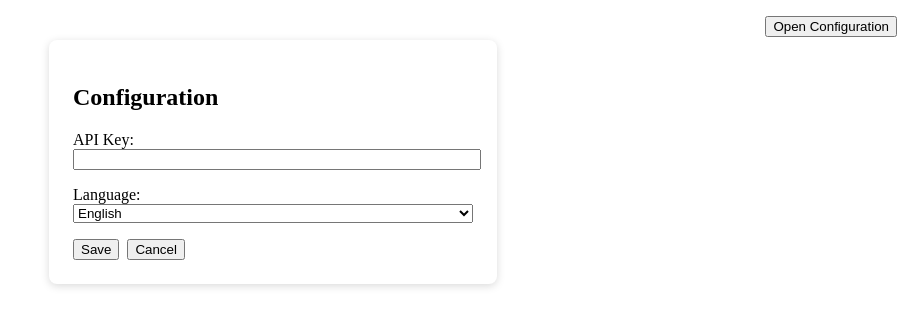
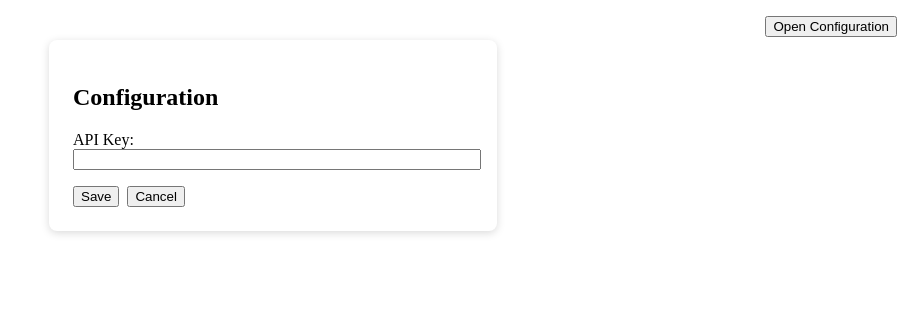
Before and after one commit to areeves/high-imperial-translator, a React (Create React App) app: page / in a window 1280 px wide. Both pictures are taken after a click on the button "Open Configuration". Shown: the top 326 px of the page, without its empty margins (367-1280 px from the left). Built offline with nearby package versions, Linux system fonts and the light colour scheme.

Commit message:
Remove language from config

```diff
--- a/src/components/ConfigPane.tsx
+++ b/src/components/ConfigPane.tsx
@@ -16,14 +16,13 @@ const ConfigPane: React.FC<ConfigPaneProps> = ({ onClose }) => {
       try {
         const config = JSON.parse(stored);
         if (config.apiKey) setApiKey(config.apiKey);
-        if (config.language) setLanguage(config.language);
       } catch {}
     }
   }, []);
 
   const handleSubmit = (e: React.FormEvent) => {
     e.preventDefault();
-    localStorage.setItem(CONFIG_KEY, JSON.stringify({ apiKey, language }));
+    localStorage.setItem(CONFIG_KEY, JSON.stringify({ apiKey }));
     onClose();
   };
 
@@ -35,13 +34,6 @@ const ConfigPane: React.FC<ConfigPaneProps> = ({ onClose }) => {
           <label htmlFor="apiKey">API Key:</label>
           <input id="apiKey" name="apiKey" type="text" style={{ width: '100%' }} value={apiKey} onChange={e => setApiKey(e.target.value)} />
         </div>
-        <div style={{ marginBottom: 16 }}>
-          <label htmlFor="language">Language:</label>
-          <select id="language" name="language" style={{ width: '100%' }} value={language} onChange={e => setLanguage(e.target.value)}>
-            <option value="en">English</option>
-            <option value="hi">High Imperial</option>
-          </select>
-        </div>
         <button type="submit">Save</button>
         <button type="button" onClick={onClose} style={{ marginLeft: 8 }}>Cancel</button>
       </form>
```
